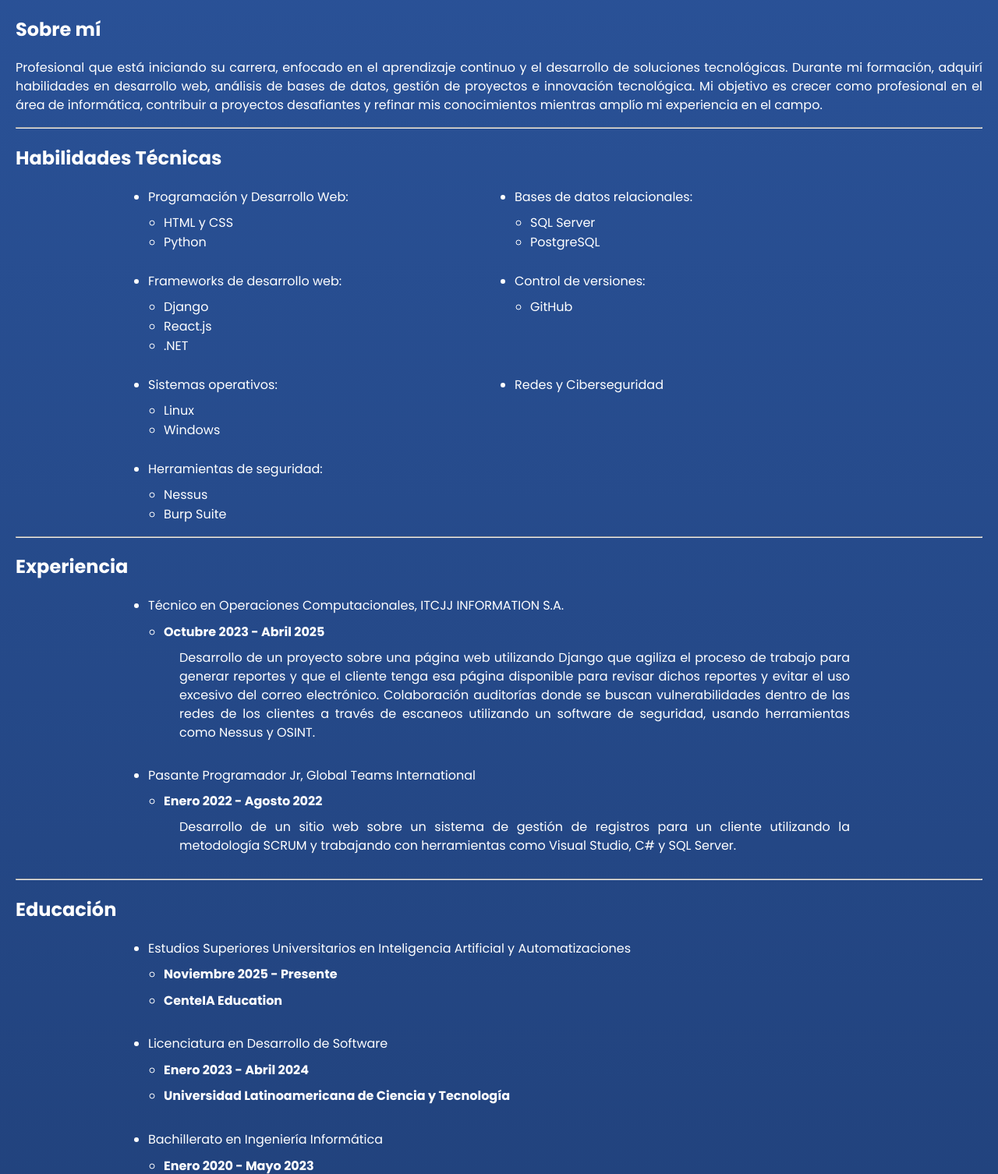
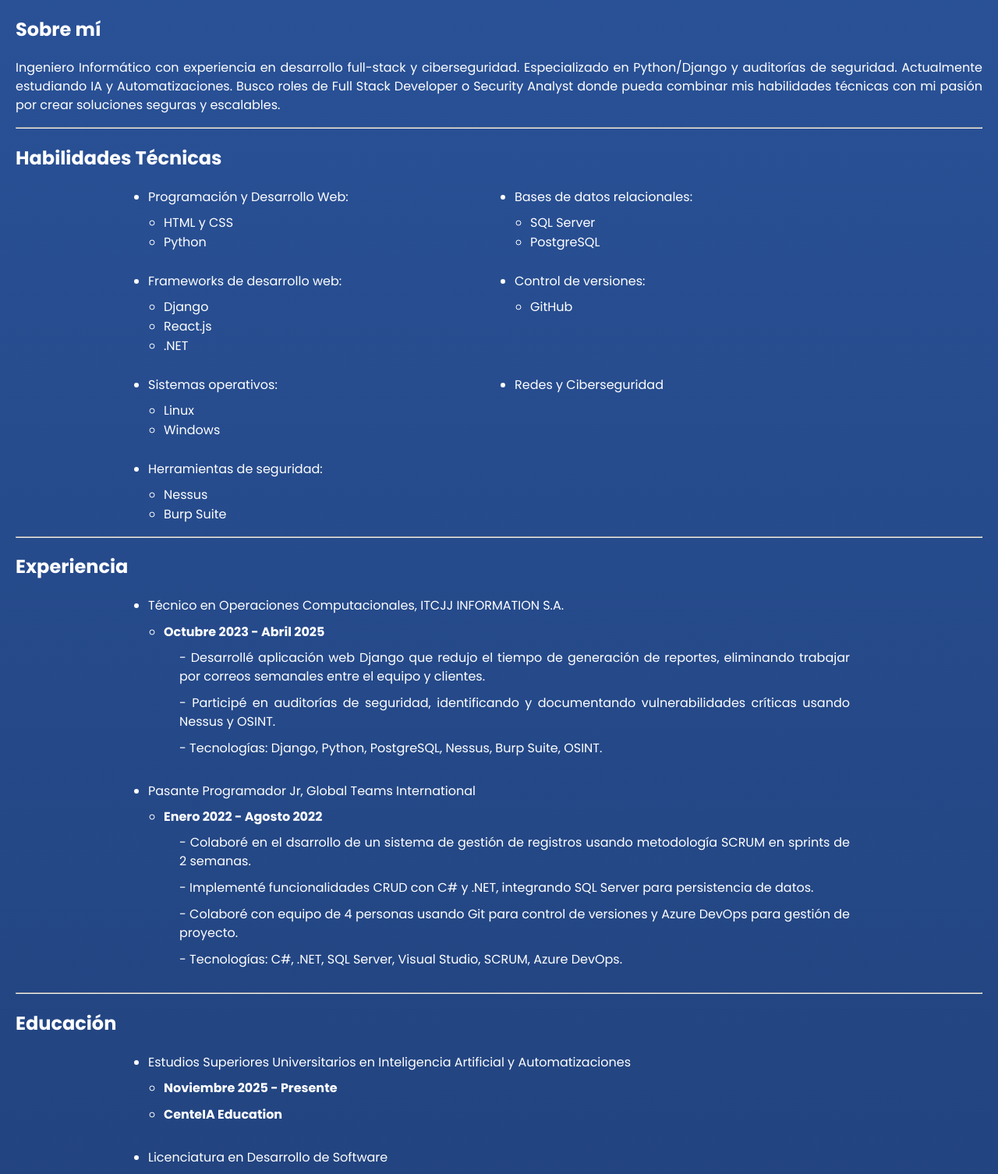
Before and after one commit to Pino835/portfolio_project, a Django app: page /mypage/about/ in a window 1280 px wide. Shown: the part 111-1617 px from the top of the page at 78% size. Run offline with Django 5.2, Linux system fonts and the light colour scheme; some libraries are stand-ins or nearby versions.

Commit message:
Commit #28: - Cambios info sobre mí. - CV actualizado.

```diff
--- a/mypage/core/templates/core/about.html
+++ b/mypage/core/templates/core/about.html
@@ -12,11 +12,8 @@
 {% block content %}
   <h2>Sobre mí</h2>
   <p style="text-align: justify;">
-    Profesional que está iniciando su carrera, enfocado en el aprendizaje continuo y el desarrollo de soluciones
-    tecnológicas. Durante mi formación, adquirí habilidades en desarrollo web, análisis de bases de datos,
-    gestión de proyectos e innovación tecnológica. Mi objetivo es crecer como profesional en el área de
-    informática, contribuir a proyectos desafiantes y refinar mis conocimientos mientras amplío mi experiencia en
-    el campo.
+    Ingeniero Informático con experiencia en desarrollo full-stack y ciberseguridad. Especializado en Python/Django y auditorías de seguridad.
+    Actualmente estudiando IA y Automatizaciones. Busco roles de Full Stack Developer o Security Analyst donde pueda combinar mis habilidades técnicas con mi pasión por crear soluciones seguras y escalables.
   </p>
 
   {% comment %} <hr/>
@@ -91,12 +88,13 @@
             Octubre 2023 - Abril 2025
           </li>
           <p>
-            Desarrollo de un proyecto sobre una página web utilizando Django que agiliza el proceso de trabajo
-            para generar reportes y que el cliente tenga esa página disponible para revisar dichos reportes y
-            evitar el uso excesivo del correo electrónico.
-            Colaboración auditorías donde se buscan vulnerabilidades dentro de las redes de los clientes a
-            través de escaneos utilizando un software de seguridad, usando herramientas como Nessus y
-            OSINT.
+            - Desarrollé aplicación web Django que redujo el tiempo de  generación de reportes, eliminando trabajar por correos semanales entre el equipo y clientes.
+          </p>
+          <p>
+            - Participé en auditorías de seguridad, identificando y  documentando vulnerabilidades críticas usando Nessus y OSINT.
+          </p>
+          <p>
+            - Tecnologías: Django, Python, PostgreSQL, Nessus, Burp Suite, OSINT.
           </p>
         </ul>
       </li>
@@ -107,8 +105,16 @@
             Enero 2022 - Agosto 2022
             </li>
           <p>
-          Desarrollo de un sitio web sobre un sistema de gestión de registros para un cliente utilizando la
-          metodología SCRUM y trabajando con herramientas como Visual Studio, C# y SQL Server.
+            - Colaboré en el dsarrollo de un sistema de gestión de registros usando metodología  SCRUM en sprints de 2 semanas.
+          </p>
+          <p>
+            - Implementé funcionalidades CRUD con C# y .NET, integrando SQL  Server para persistencia de datos.
+          </p>
+          <p>
+            - Colaboré con equipo de 4 personas usando Git para control de  versiones y Azure DevOps para gestión de proyecto.
+          </p>
+          <p>
+            - Tecnologías: C#, .NET, SQL Server, Visual Studio, SCRUM, Azure DevOps.
           </p>
         </ul>
       </li>
```
Also changed, not shown: 1 other file.
